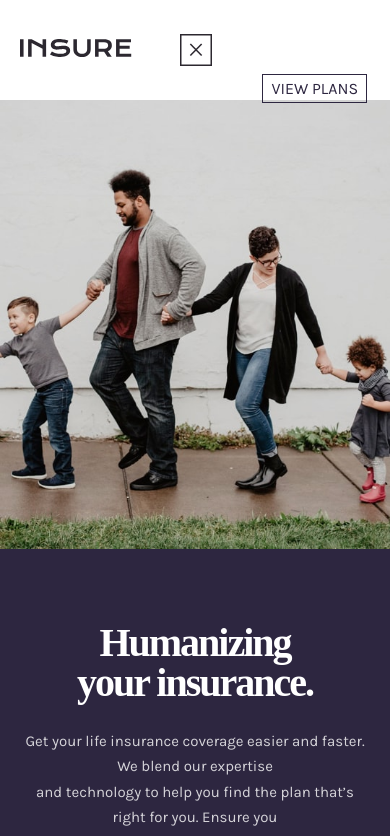
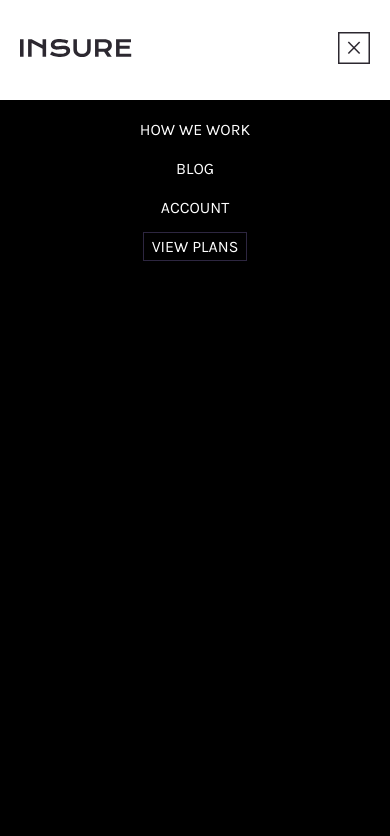
Before and after one commit to Anibe007/insure-landing-page, a plain HTML site: page index.html in a window 390 px wide. Both pictures are taken after a click on the button 354 px from the left and 50 px from the top of the page. Shown: the top 836 px of the page. Drawn offline with Linux system fonts and the light colour scheme.

Commit message:
Update styles.css

```diff
--- a/styles.css
+++ b/styles.css
@@ -4,8 +4,7 @@
 *{
 	padding: 0;
 	margin: 0;
-	box-sizing: border
-	-box;
+	box-sizing: border-box;
 	font: inherit;
 	font-family: 'karla', serif;
 }
@@ -68,7 +67,7 @@ nav{
 	top: 0;
 	left: 0;
 	width: 100vw;
-	z-index: 99999;
+	z-index: 999;
 }
 
 nav .hamburger{
@@ -163,6 +162,7 @@ header *{
 	padding: 15px 25px;
 	letter-spacing: 2px;
 	margin-top: 30px;
+	text-decoration: none;
 }
 
 .view-plans{
@@ -363,7 +363,7 @@ footer li a{
 		background-color: transparent;
 		border: 0;
 		cursor: pointer;
-		display: flex;
+		display: block;
 	}
 
 	nav .hamburger .close{
@@ -371,7 +371,7 @@ footer li a{
 	}
 
 	nav .hamburger .opo .open{
-		display: block;
+		display: none;
 	}
 
 	nav .flex{
@@ -383,7 +383,28 @@ footer li a{
 	}
 
 	nav ul{
+		position: absolute;
+		z-index: 999999;
+		height: calc(100vh - 100px);
+		width: 100vw;
+		top: 100px;
+		left: 0;
+		background-color: black;
+		align-items: center;
+		justify-content: center;
+		flex-direction: column;
+	}
+
+	#menu {
 		display: none;
+		flex-direction: column;
+		justify-content: center;
+		align-items: center;
+	}
+
+	.view-plans {
+		color: white;
+		border-color: none;
 	}
 
 	nav ul li{
@@ -398,6 +419,10 @@ footer li a{
 		padding-top: 0;
 		margin-bottom: 50px;
 		height: 100%;
+	}
+
+	.view-plans {
+
 	}
 
 	.right{
```
